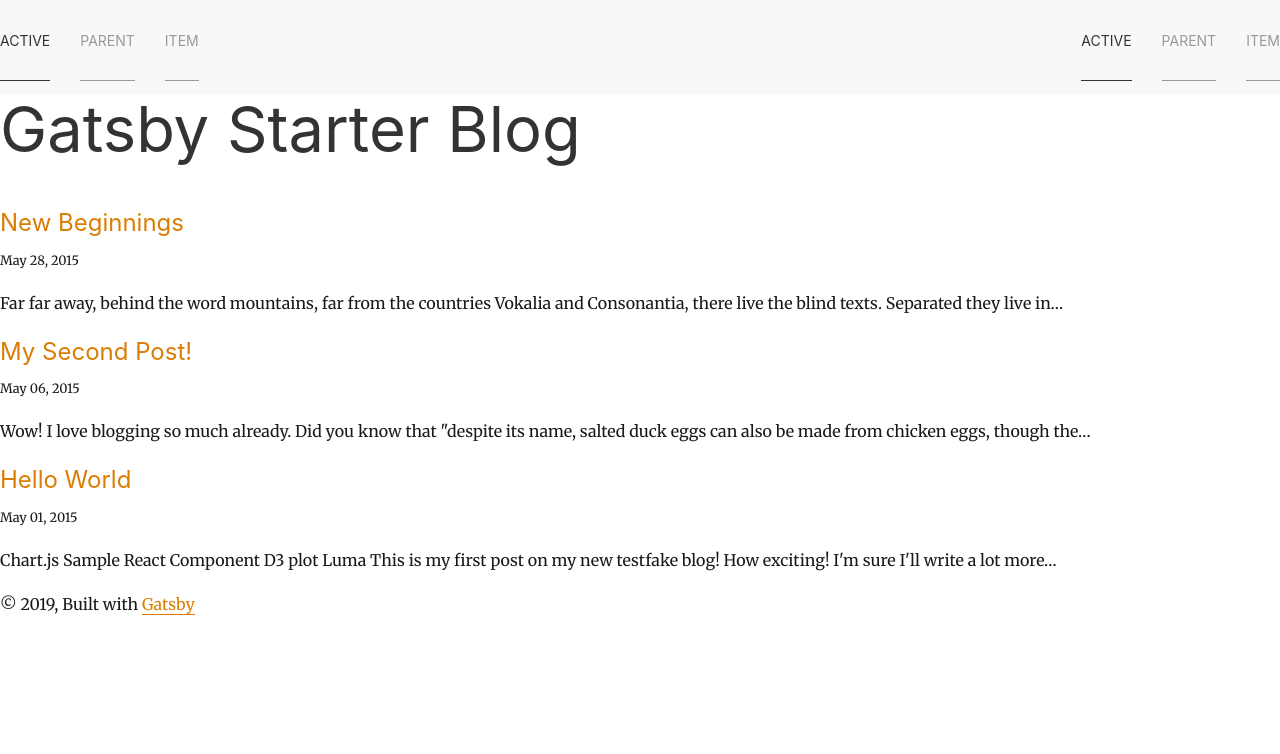
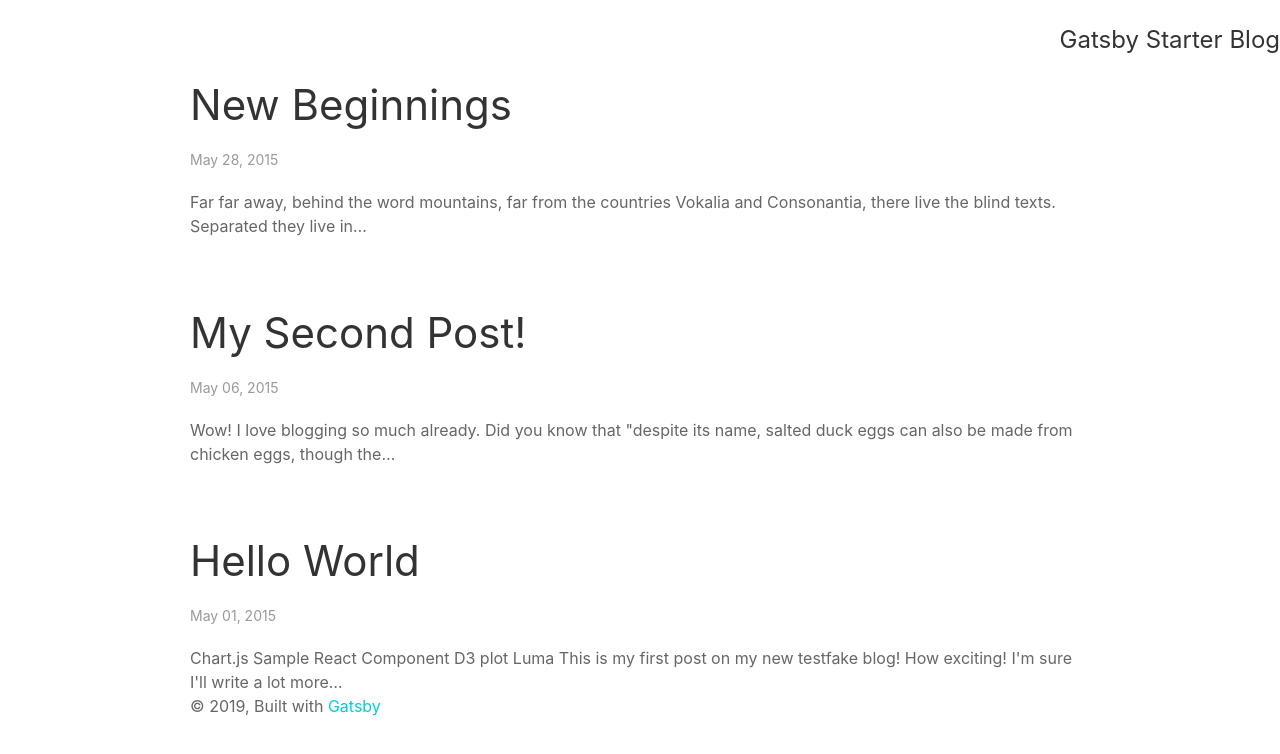
Before and after one commit to pollend/DatascienceBlog, a Gatsby site: page / in a window 1280 px wide. Built offline with nearby package versions, Linux system fonts and the light colour scheme; Gatsby itself is replaced by a stand-in of ours; some packages are replaced by stand-ins of ours.

Commit message:
updated a basic layout

```diff
--- a/content/blog/hello-world/index.mdx
+++ b/content/blog/hello-world/index.mdx
@@ -1,6 +1,7 @@
 ---
 title: Hello World
 date: '2015-05-01T22:12:03.284Z'
+type: 'centered'
 ---
 
 import Welcome from './Welcome.js'
--- a/content/blog/hi-folks/index.mdx
+++ b/content/blog/hi-folks/index.mdx
@@ -1,6 +1,7 @@
 ---
 title: New Beginnings
 date: '2015-05-28T22:40:32.169Z'
+type: 'centered'
 ---
 
 Far far away, behind the word mountains, far from the countries Vokalia and
--- a/content/blog/my-second-post/index.md
+++ b/content/blog/my-second-post/index.mdx
@@ -1,6 +1,7 @@
 ---
 title: My Second Post!
 date: '2015-05-06T23:46:37.121Z'
+type: 'full-width'
 ---
 
 Wow! I love blogging so much already.
--- a/gatsby-browser.js
+++ b/gatsby-browser.js
@@ -1,7 +1,6 @@
 // custom typefaces
-import 'typeface-montserrat'
-import 'typeface-merriweather'
-import 'flexboxgrid2'
+// import 'typeface-montserrat'
+// import 'typeface-merriweather'
 
 import UIkit from 'uikit'
 import Icons from 'uikit/dist/js/uikit-icons'
--- a/gatsby-config.js
+++ b/gatsby-config.js
@@ -56,12 +56,6 @@ module.exports = {
     },
     `gatsby-plugin-sass`,
     `gatsby-plugin-offline`,
-    `gatsby-plugin-react-helmet`,
-    {
-      resolve: `gatsby-plugin-typography`,
-      options: {
-        pathToConfigModule: `src/utils/typography`,
-      },
-    },
+    `gatsby-plugin-react-helmet`
   ],
 }
--- a/package.json
+++ b/package.json
@@ -13,6 +13,7 @@
     "@mdx-js/mdx": "^0.16.8",
     "@mdx-js/tag": "^0.16.8",
     "chart.js": "^2.7.3",
+    "classnames": "^2.2.6",
     "d3": "^5.8.0",
     "d3-array": "^2.0.3",
     "d3-scale": "^2.2.2",
--- a/src/components/Header.js
+++ b/src/components/Header.js
@@ -1,46 +1,15 @@
 import React from 'react'
+import {graphql} from "gatsby";
 
 
 class Header extends React.Component{
   render() {
+    const { title} = this.props
+
     return(
-      <nav className="uk-navbar-container" uk-navbar="">
-
-        <div className="uk-navbar-left">
-
-          <ul className="uk-navbar-nav">
-            <li className="uk-active"><a href="#">Active</a></li>
-            <li>
-              <a href="#">Parent</a>
-              <div className="uk-navbar-dropdown">
-                <ul className="uk-nav uk-navbar-dropdown-nav">
-                  <li className="uk-active"><a href="#">Active</a></li>
-                  <li><a href="#">Item</a></li>
-                  <li><a href="#">Item</a></li>
-                </ul>
-              </div>
-            </li>
-            <li><a href="#">Item</a></li>
-          </ul>
-
-        </div>
-
+      <nav className="uk-navbar-container uk-navbar-transparent" uk-navbar="">
         <div className="uk-navbar-right">
-
-          <ul className="uk-navbar-nav">
-            <li className="uk-active"><a href="#">Active</a></li>
-            <li>
-              <a href="#">Parent</a>
-              <div className="uk-navbar-dropdown">
-                <ul className="uk-nav uk-navbar-dropdown-nav">
-                  <li className="uk-active"><a href="#">Active</a></li>
-                  <li><a href="#">Item</a></li>
-                  <li><a href="#">Item</a></li>
-                </ul>
-              </div>
-            </li>
-            <li><a href="#">Item</a></li>
-          </ul>
+          <a className="uk-navbar-item uk-logo" href="#">{title}</a>
 
         </div>
 
@@ -49,11 +18,3 @@ class Header extends React.Component{
   }
 }
 export default Header
-
-/*<div className="uk-navbar-left">
-  <ul className="uk-navbar-nav">
-    <li className="uk-active"><a href=""></a></li>
-    <li className="uk-parent"><a href=""></a></li>
-    <li><a href=""></a></li>
-  </ul>
-</div>*/
--- a/src/components/Layout.js
+++ b/src/components/Layout.js
@@ -1,75 +1,19 @@
 require('../style.scss')
 import React from 'react'
 import { Link } from 'gatsby'
-import UIkit from 'uikit'
-import Icons from 'uikit/dist/js/uikit-icons';
 import Header from './Header'
 
-
-import { rhythm, scale } from '../utils/typography'
 
 class Layout extends React.Component {
   render() {
     const { location, title, children } = this.props
     const rootPath = `${__PATH_PREFIX__}/`
-    let header
-
-    if (location.pathname === rootPath) {
-      header = (
-        <h1
-          style={{
-            ...scale(1.5),
-            marginBottom: rhythm(1.5),
-            marginTop: 0,
-          }}
-        >
-          <Link
-            style={{
-              boxShadow: `none`,
-              textDecoration: `none`,
-              color: `inherit`,
-            }}
-            to={`/`}
-          >
-            {title}
-          </Link>
-        </h1>
-      )
-    } else {
-      header = (
-        <h3
-          style={{
-            fontFamily: `Montserrat, sans-serif`,
-            marginTop: 0,
-          }}
-        >
-          <Link
-            style={{
-              boxShadow: `none`,
-              textDecoration: `none`,
-              color: `inherit`,
-            }}
-            to={`/`}
-          >
-            {title}
-          </Link>
-        </h3>
-      )
-    }
-
-    // style={{
-    //   marginLeft: `auto`,
-    //     marginRight: `auto`,
-    //     maxWidth: rhythm(24),
-    //     padding: `${rhythm(1.5)} ${rhythm(3 / 4)}`,
-    // }}
 
     return (
       <div>
-        <Header/>
-        {header}
+        <Header title={title}/>
         {children}
-        <footer>
+        <footer className="uk-container uk-container-small">
           © {new Date().getFullYear()}, Built with
           {` `}
           <a href="https://www.gatsbyjs.org">Gatsby</a>
--- a/src/pages/index.js
+++ b/src/pages/index.js
@@ -3,7 +3,6 @@ import { Link, graphql } from 'gatsby'
 
 import Layout from '../components/Layout'
 import SEO from '../components/seo'
-import { rhythm } from '../utils/typography'
 require("uikit/dist/js/uikit")
 
 class BlogIndex extends React.Component {
@@ -18,24 +17,24 @@ class BlogIndex extends React.Component {
           title="All posts"
           keywords={[`blog`, `gatsby`, `javascript`, `react`]}
         />
+          <div className="uk-container uk-container-small">
             {posts.map(({ node }) => {
               const title = node.frontmatter.title || node.fields.slug
               return (
-            <div key={node.fields.slug}>
-              <h3
-                style={{
-                  marginBottom: rhythm(1 / 4),
-                }}
-              >
-                <Link style={{ boxShadow: `none` }} to={node.fields.slug}>
+                <article className="uk-article" key={node.fields.slug}>
+                  <h1 className="uk-article-title">
+                    <Link className="uk-link-reset" to={node.fields.slug}>
                       {title}
                     </Link>
-              </h3>
-              <small>{node.frontmatter.date}</small>
+                  </h1>
+                  <p className="uk-article-meta">
+                    {node.frontmatter.date}
+                  </p>
                   <p dangerouslySetInnerHTML={{ __html: node.excerpt }} />
-            </div>
+                </article>
               )
             })}
+          </div>
       </Layout>
     )
   }
--- a/src/style.scss
+++ b/src/style.scss
@@ -1,4 +1,4 @@
-$global-link-color: #DA7D02;
+$global-link-color: #00ccda;
 @import "~uikit/src/scss/variables-theme.scss";
 @import "~uikit/src/scss/mixins-theme.scss";
 @mixin hook-card() { color: #000; }
--- a/src/utils/typography.js
+++ /dev/null
@@ -1,23 +0,0 @@
-import Typography from 'typography'
-import Wordpress2016 from 'typography-theme-wordpress-2016'
-
-Wordpress2016.overrideThemeStyles = () => {
-  return {
-    'a.gatsby-resp-image-link': {
-      boxShadow: `none`,
-    },
-  }
-}
-
-delete Wordpress2016.googleFonts
-
-const typography = new Typography(Wordpress2016)
-
-// Hot reload typography in development.
-if (process.env.NODE_ENV !== `production`) {
-  typography.injectStyles()
-}
-
-export default typography
-export const rhythm = typography.rhythm
-export const scale = typography.scale
```
Also changed, not shown: src/templates/blog-post.js (+16 -17 lines), 1 other file. Lines whose indentation alone changed are shown as unchanged.
